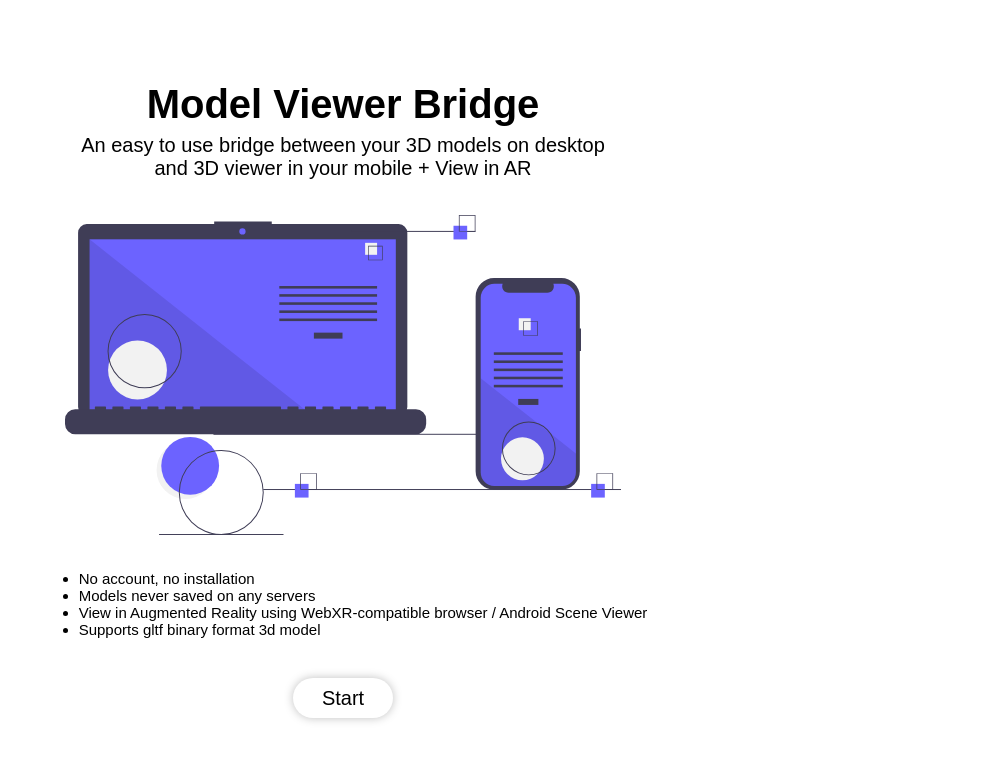
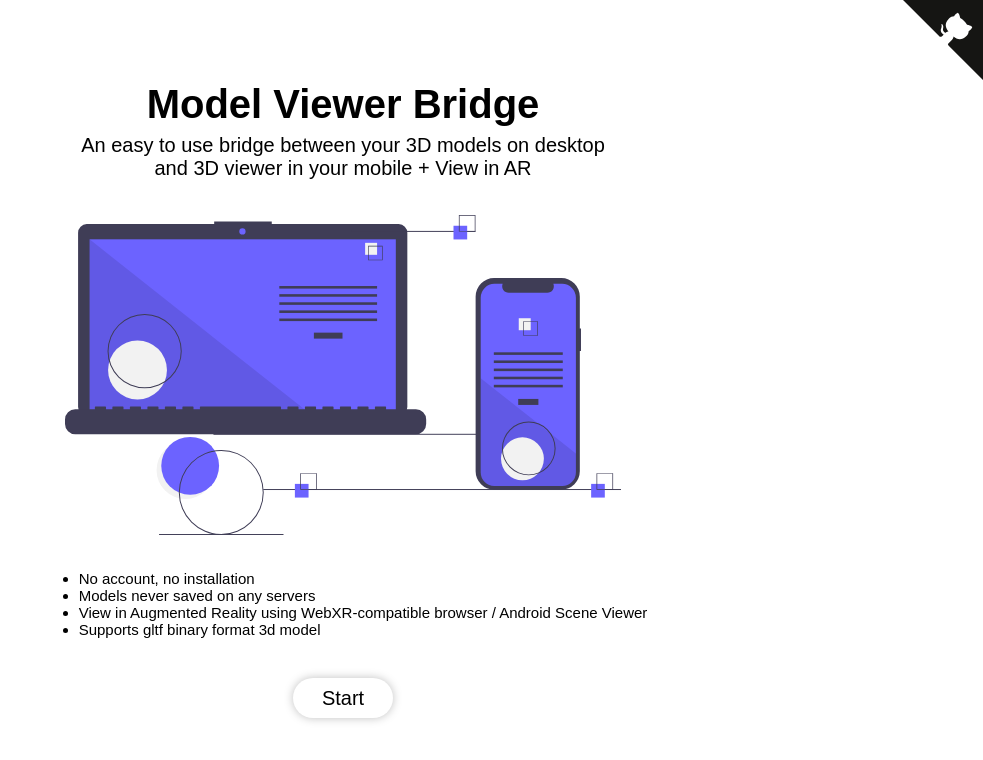
Before and after one commit to karanganesan/model-viewer-bridge, a React (Create React App) app: page / in a window 1280 px wide. Shown: the top 760 px of the page, without its empty margins (297-1280 px from the left). Built offline with nearby package versions, Linux system fonts and the light colour scheme; a web font is replaced by a local one.

Commit message:
github icons and model credits

```diff
--- /dev/null
+++ b/src/Components/Github/index.css
@@ -0,0 +1,25 @@
+.github-corner:hover .octo-arm {
+  animation: octocat-wave 560ms ease-in-out;
+}
+@keyframes octocat-wave {
+  0%,
+  100% {
+    transform: rotate(0);
+  }
+  20%,
+  60% {
+    transform: rotate(-25deg);
+  }
+  40%,
+  80% {
+    transform: rotate(10deg);
+  }
+}
+@media (max-width: 500px) {
+  .github-corner:hover .octo-arm {
+    animation: none;
+  }
+  .github-corner .octo-arm {
+    animation: octocat-wave 560ms ease-in-out;
+  }
+}
--- /dev/null
+++ b/src/Components/Github/index.jsx
@@ -0,0 +1,46 @@
+import React from "react";
+import "./index.css";
+
+const Github = () => {
+  return (
+    <a
+      href="https://github.com/karanganesan/model-viewer-bridge"
+      className="github-corner"
+      target="_blank"
+      rel="noopener noreferrer"
+      aria-label="View source on GitHub"
+    >
+      <svg
+        width="80"
+        height="80"
+        viewBox="0 0 250 250"
+        style={{
+          fill: "#151513",
+          color: "#fff",
+          position: "absolute",
+          top: 0,
+          border: 0,
+          right: 0,
+        }}
+        aria-hidden="true"
+      >
+        <path d="M0,0 L115,115 L130,115 L142,142 L250,250 L250,0 Z"></path>
+        <path
+          d="M128.3,109.0 C113.8,99.7 119.0,89.6 119.0,89.6 C122.0,82.7 120.5,78.6 120.5,78.6 C119.2,72.0 123.4,76.3 123.4,76.3 C127.3,80.9 125.5,87.3 125.5,87.3 C122.9,97.6 130.6,101.9 134.4,103.2"
+          fill="currentColor"
+          style={{
+            transformOrigin: "130px 106px",
+          }}
+          className="octo-arm"
+        ></path>
+        <path
+          d="M115.0,115.0 C114.9,115.1 118.7,116.5 119.8,115.4 L133.7,101.6 C136.9,99.2 139.9,98.4 142.2,98.6 C133.8,88.0 127.5,74.4 143.8,58.0 C148.5,53.4 154.0,51.2 159.7,51.0 C160.3,49.4 163.2,43.6 171.4,40.1 C171.4,40.1 176.1,42.5 178.8,56.2 C183.1,58.6 187.2,61.8 190.9,65.4 C194.5,69.0 197.7,73.2 200.1,77.6 C213.8,80.2 216.3,84.9 216.3,84.9 C212.7,93.1 206.9,96.0 205.4,96.6 C205.1,102.4 203.0,107.8 198.3,112.5 C181.9,128.9 168.3,122.5 157.7,114.1 C157.9,116.9 156.7,120.9 152.7,124.9 L141.0,136.5 C139.8,137.7 141.6,141.9 141.8,141.8 Z"
+          fill="currentColor"
+          className="octo-body"
+        ></path>
+      </svg>
+    </a>
+  );
+};
+
+export default Github;
--- a/src/Pages/Drop/index.css
+++ b/src/Pages/Drop/index.css
@@ -51,3 +51,10 @@
 .drop > .help-details summary:focus {
   outline: none;
 }
+
+.drop > .credits {
+  position: absolute;
+  left: 50%;
+  bottom: 10px;
+  transform: translateX(-50%);
+}
--- a/src/Pages/Drop/index.jsx
+++ b/src/Pages/Drop/index.jsx
@@ -11,6 +11,7 @@
 
   const [pipingServerId, setPipingServerId] = useState("");
   const [loadingVisibility, setLoadingVisibility] = useState(false);
+  const [creditsVisibility, setCreditsVisibility] = useState(true);
 
   useEffect(() => {
     const options = {
@@ -24,6 +25,10 @@
 
   const sendBlob = async (blob) => {
     if (blob.name.includes(".glb")) {
+      if (creditsVisibility) {
+        setCreditsVisibility(false);
+      }
+
       modelRef.current.src = URL.createObjectURL(blob);
       setLoadingVisibility(true);
       await fetch("https://ppng.io/MVB-" + pipingServerId, {
@@ -120,6 +125,22 @@
           </li>
         </ol>
       </details>
+
+      <div
+        className="credits"
+        style={{
+          display: creditsVisibility ? "" : "none",
+        }}
+      >
+        Astronaut by{" "}
+        <a
+          href="https://poly.google.com/user/4aEd8rQgKu2"
+          target="_blank"
+          rel="noopener noreferrer"
+        >
+          Google Poly
+        </a>
+      </div>
     </div>
   );
 };
--- a/src/Pages/Home/index.jsx
+++ b/src/Pages/Home/index.jsx
@@ -1,9 +1,11 @@
 import React from "react";
+import Github from "../../Components/Github";
 import "./index.css";
 
 const Home = () => {
   return (
     <div className="home">
+      <Github></Github>
       <h1 className="title">Model Viewer Bridge</h1>
       <p className="sub-title">
         An easy to use bridge between your 3D models on desktop <br /> and 3D
@@ -16,7 +18,7 @@
         alt="computer to mobile bridge"
       ></img>
 
-      <p className="features">
+      <div className="features">
         <ul>
           <li>No account, no installation</li>
           <li>Models never saved on any servers</li>
@@ -26,7 +28,7 @@
           </li>
           <li>Supports gltf binary format 3d model</li>
         </ul>
-      </p>
+      </div>
 
       <a className="drop" href="/drop">
         <p>Start</p>
```
Also changed, not shown: public/assets/icon.svg (added).
